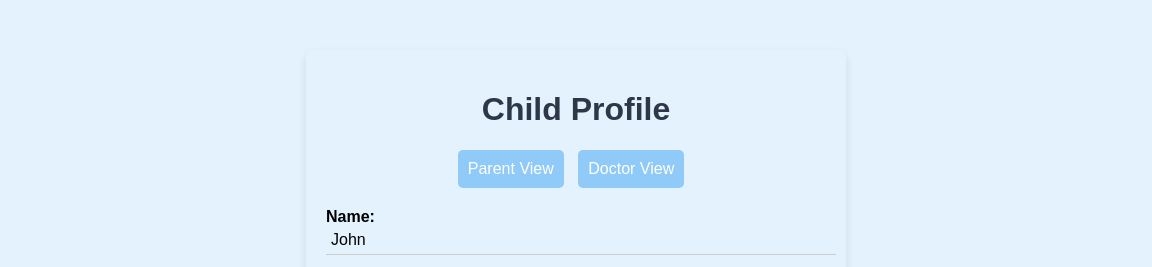
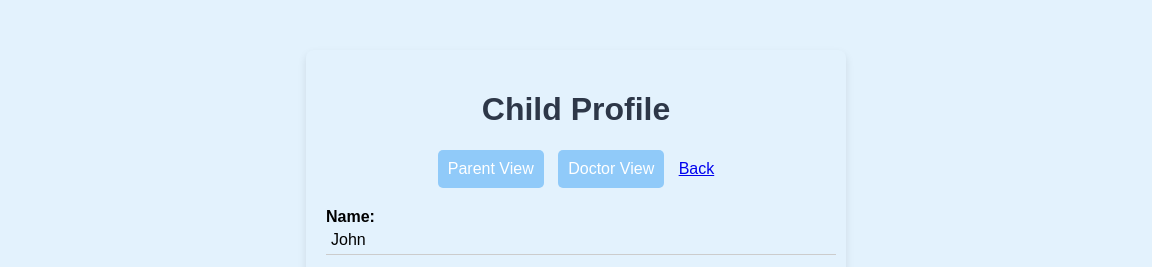
Before and after one commit to CCR-NS/CCR, a plain HTML site: page Login&Home/childdetails2.html in a window 1280 px wide. Shown: the top 267 px of the page, 64-1216 px from the left. Drawn offline with Linux system fonts and the light colour scheme.

Commit message:
Update childdetails2.html

```diff
--- a/Login&Home/childdetails2.html
+++ b/Login&Home/childdetails2.html
@@ -184,6 +184,7 @@
       <button id="parentViewBtn">Parent View</button>
       <button id="doctorViewBtn">Doctor View</button>
       <button id="backToChildPage" class="back-to-child">Back to Child Details</button>
+      <a href="parentDash.html" class="go-back button">Back</a>
     </div>
 
     <!-- Child's Basic Information -->
```
